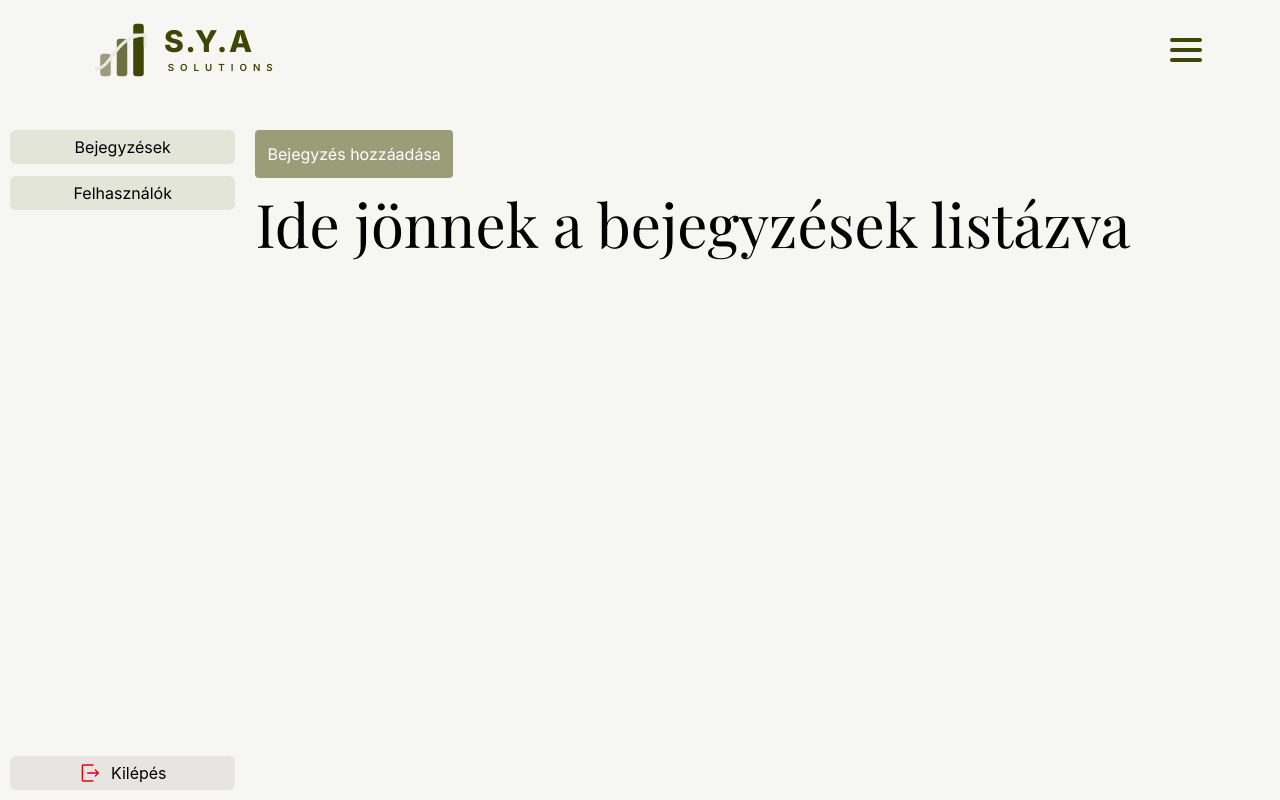
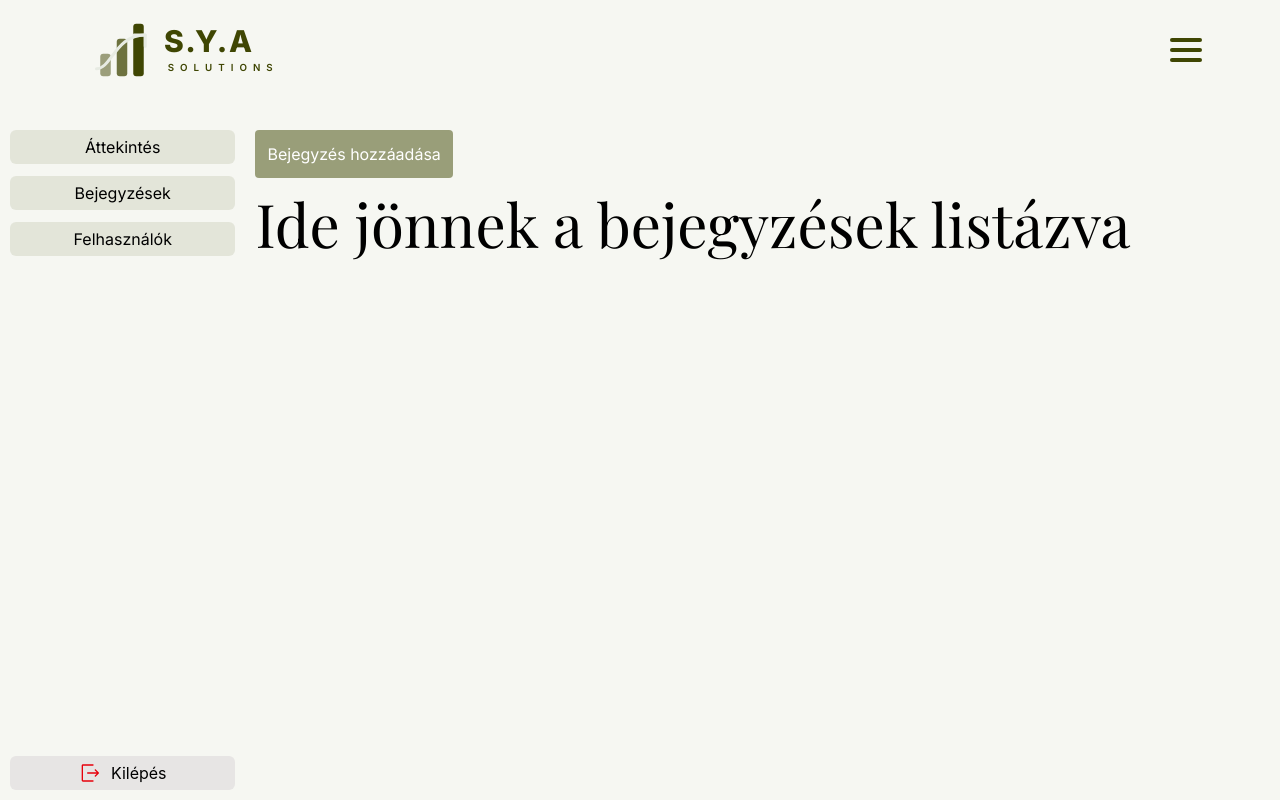
Before and after one commit to Quruzslo/sya-solutions, a Next.js app: page /admin-belepes/fiok/bejegyzesek in a window 1280 px wide. Shown: the top 800 px of the page. Built offline with nearby package versions, Linux system fonts and the light colour scheme; a web font is replaced by a local one.

Commit message:
admin nav + ban

```diff
--- a/app/admin-belepes/fiok/adminNav.js
+++ b/app/admin-belepes/fiok/adminNav.js
@@ -1,4 +1,8 @@
 const navItem = [
+  {
+    name: "Áttekintés",
+    path: "/admin-belepes/fiok",
+  },
   {
     name: "Bejegyzések",
     path: "/admin-belepes/fiok/bejegyzesek",
--- a/app/admin-belepes/fiok/page.jsx
+++ b/app/admin-belepes/fiok/page.jsx
@@ -15,7 +15,7 @@ export default async function FiokPage() {
           <AdminNavComp></AdminNavComp>
         </div>
         <div className="w-full flex flex-col md:w-[100%]  p-[10px]">
-          Tartalom
+          Grafikonok és minden más
         </div>
       </div>
     </section>
```
